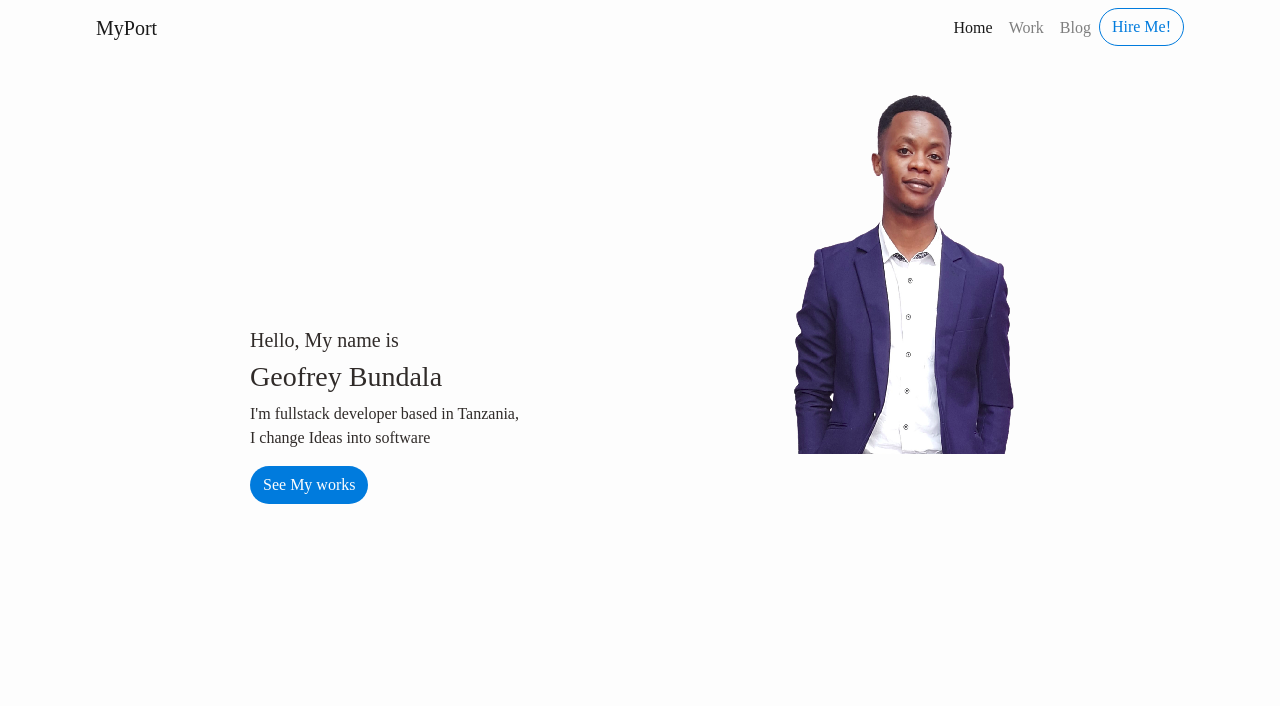
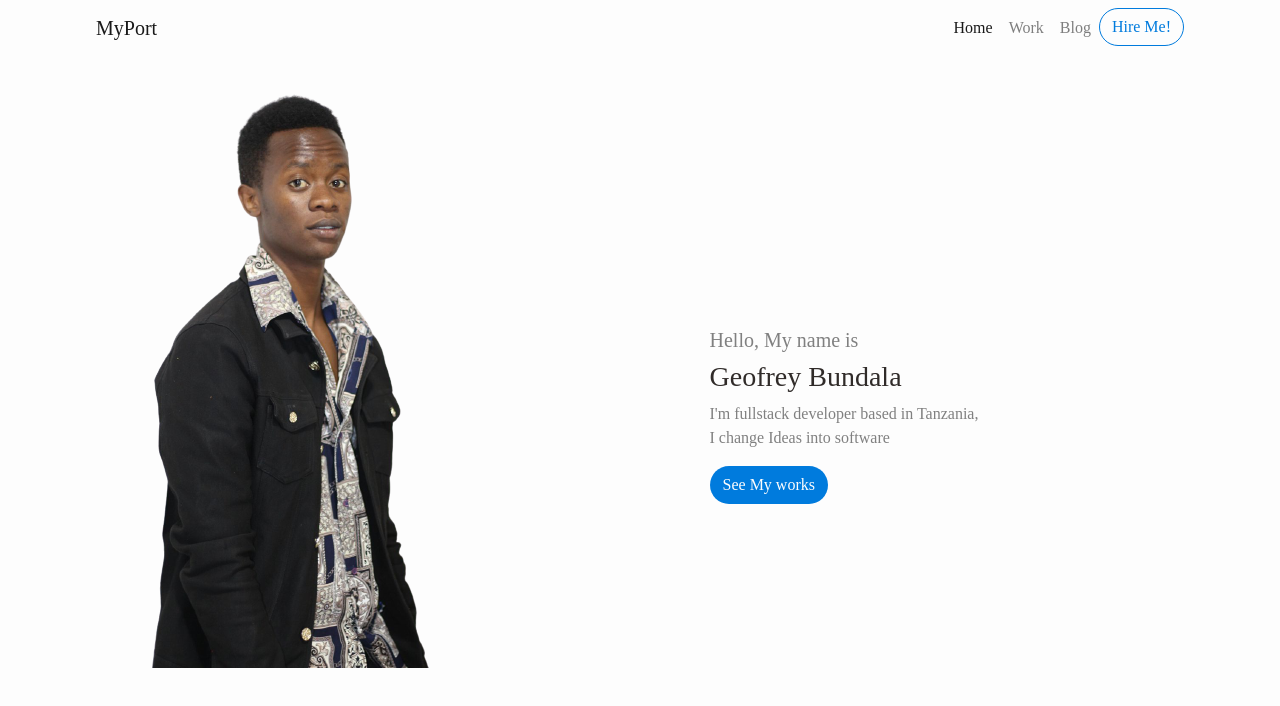
Before and after one commit to geofreybundala/portifolio, a React (Create React App) app: page / in a window 1280 px wide. Shown: the top 706 px of the page. Built offline with nearby package versions, Linux system fonts and the light colour scheme; a web font is replaced by a local one.

Commit message:
feat(cover image and test)

```diff
--- a/src/App.css
+++ b/src/App.css
@@ -3,7 +3,8 @@
 :root {
     --primary-white:#FDFDFD;
     --primary-blue:#007BDD;
-    --primary-black:#302B29
+    --primary-black:#302B29;
+    --primary-gray:#808080;
   }
 
 body{
@@ -17,7 +18,6 @@ body{
 .btn-round{
     display: inline-block;
     font-weight: 400;
-    color: #212529;
     text-align: center;
     vertical-align: middle;
     -webkit-user-select: none;
@@ -29,6 +29,10 @@ body{
     line-height: 1.5;
     border-radius: 1.563rem;
     transition: color 0.15s ease-in-out, background-color 0.15s ease-in-out, border-color 0.15s ease-in-out, box-shadow 0.15s ease-in-out;
+}
+
+.text-gray{
+    color:var(--primary-gray)
 }
 
 .btn-hire {
@@ -55,3 +59,11 @@ body{
     height: 90vh;
     /* background-color:bisque */
 }
+
+.cover-image{
+    height: 80vh;
+}
+
+.cover-image img{
+
+}
--- a/src/components/sections/Cover.js
+++ b/src/components/sections/Cover.js
@@ -1,21 +1,23 @@
 import React from 'react'
-import MyCover from '../../assets/images/myProfile.png'
+import MyCover from '../../assets/images/me.png'
 
 export const Cover = () => {
     return (
         <section className='d-flex justify-content-between container welcome-cover'>
+             <div className="cover-image">
+               <img src={MyCover} alt=''/>
+           </div>
+
            <div className="my-auto mx-auto">
-               <h5>Hello, My name is </h5>
+               <h5 className='text-gray'>Hello, My name is </h5>
                <h3>Geofrey Bundala</h3>
-               <p>
+               <p className="text-gray">
                    I'm fullstack developer based in Tanzania,<br/>I change Ideas into software
                </p>
                <button className="btn btn-round p-blue-btn">See My works</button>
            </div>
 
-           <div>
-               <img src={MyCover} />
-           </div>
+
         </section>
     )
 }
```
Also changed, not shown: src/assets/images/me.png (added).
